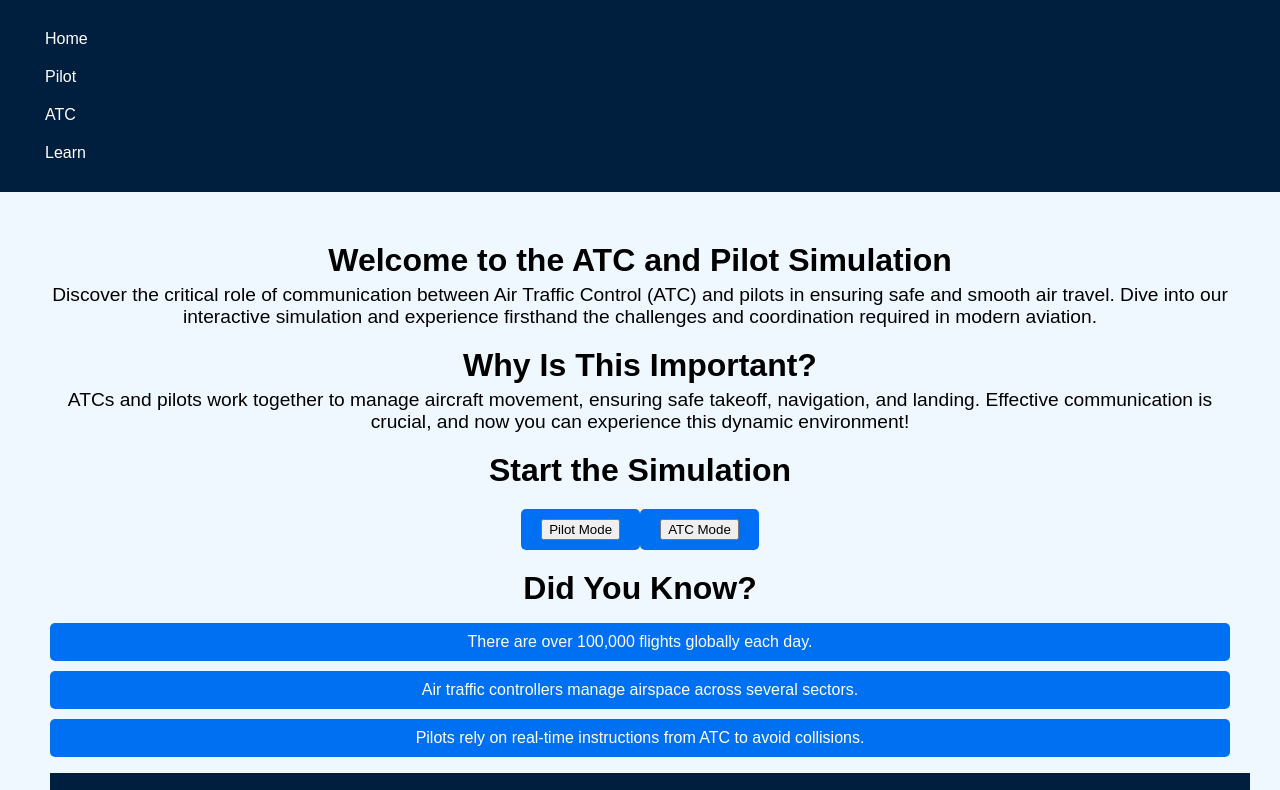
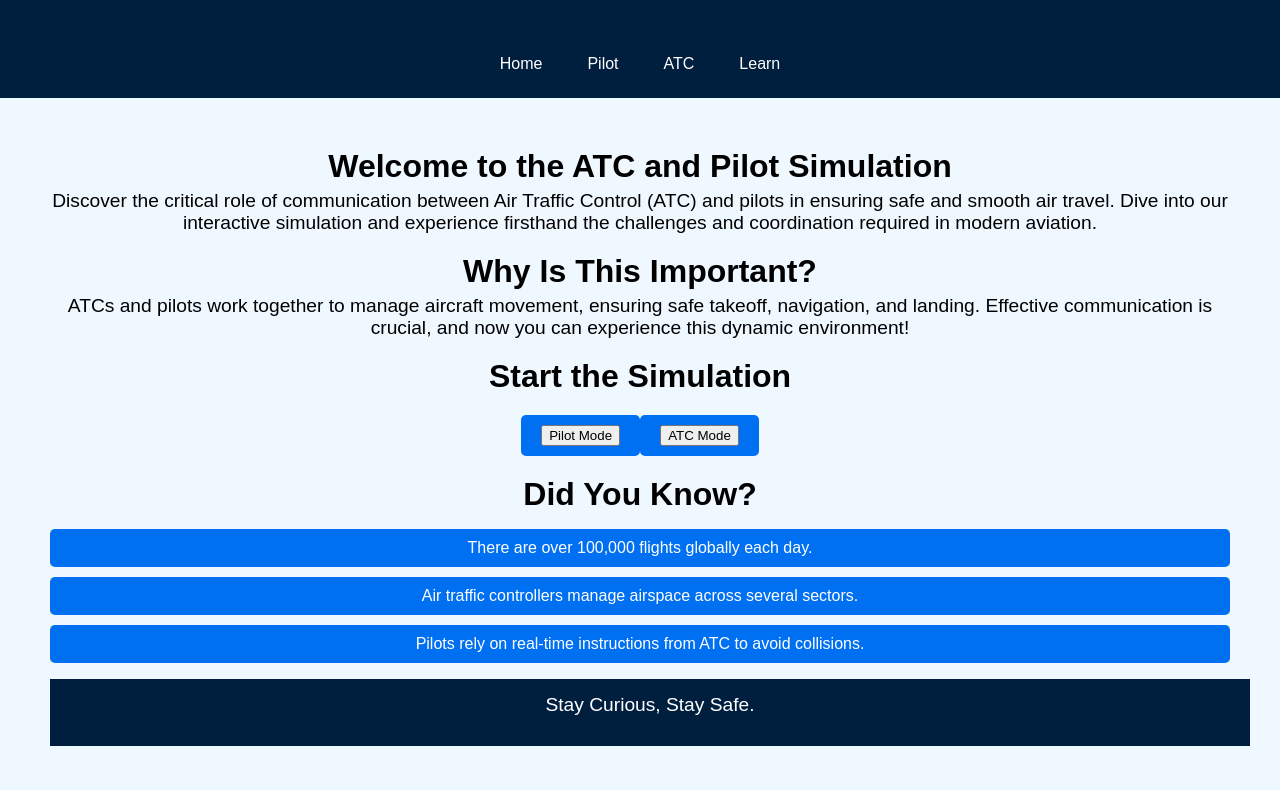
Before and after one commit to Deo-Ekodi/air-traffic-control, a Next.js app in the folder atc/: page / in a window 1280 px wide. Shown: the top 790 px of the page. Built offline with nearby package versions, Linux system fonts and the light colour scheme.

Commit message:
header trauma

```diff
--- a/atc/app/globals.css
+++ b/atc/app/globals.css
@@ -4,23 +4,31 @@ body {
   background-color: #f0f8ff;
 }
 
+/* globals.css */
 header {
-  background-color: #001f3f;
-  color: white;
-  padding: 20px;
-  display: flex; /* Added for horizontal alignment */
-  justify-content: space-between; /* Space between elements */
-  align-items: center; /* Center vertically */
+  display: flex; /* Make it a flex container */
+  justify-content: space-around; /* Space items evenly */
+  align-items: center; /* Center items vertically */
+  background-color: #001f3f; /* Header background color */
+  color: white; /* Text color */
+  padding: 15px 20px; /* Padding for the header */
 }
 
-header nav {
-  margin-top: 0; /* Remove margin from nav */
+nav {
+  display: flex; /* Make the nav a flex container */
+  gap: 15px; /* Space between links */
 }
 
-header nav a {
-  margin: 0 15px;
-  color: white;
-  text-decoration: none;
+nav a {
+  color: white; /* Link text color */
+  text-decoration: none; /* Remove underline */
+  padding: 10px 15px; /* Padding around the links */
+  border-radius: 5px; /* Rounded corners */
+  transition: background-color 0.3s; /* Smooth transition */
+}
+
+nav a:hover {
+  background-color: rgba(255, 255, 255, 0.2); /* Background on hover */
 }
 
 footer {
```
